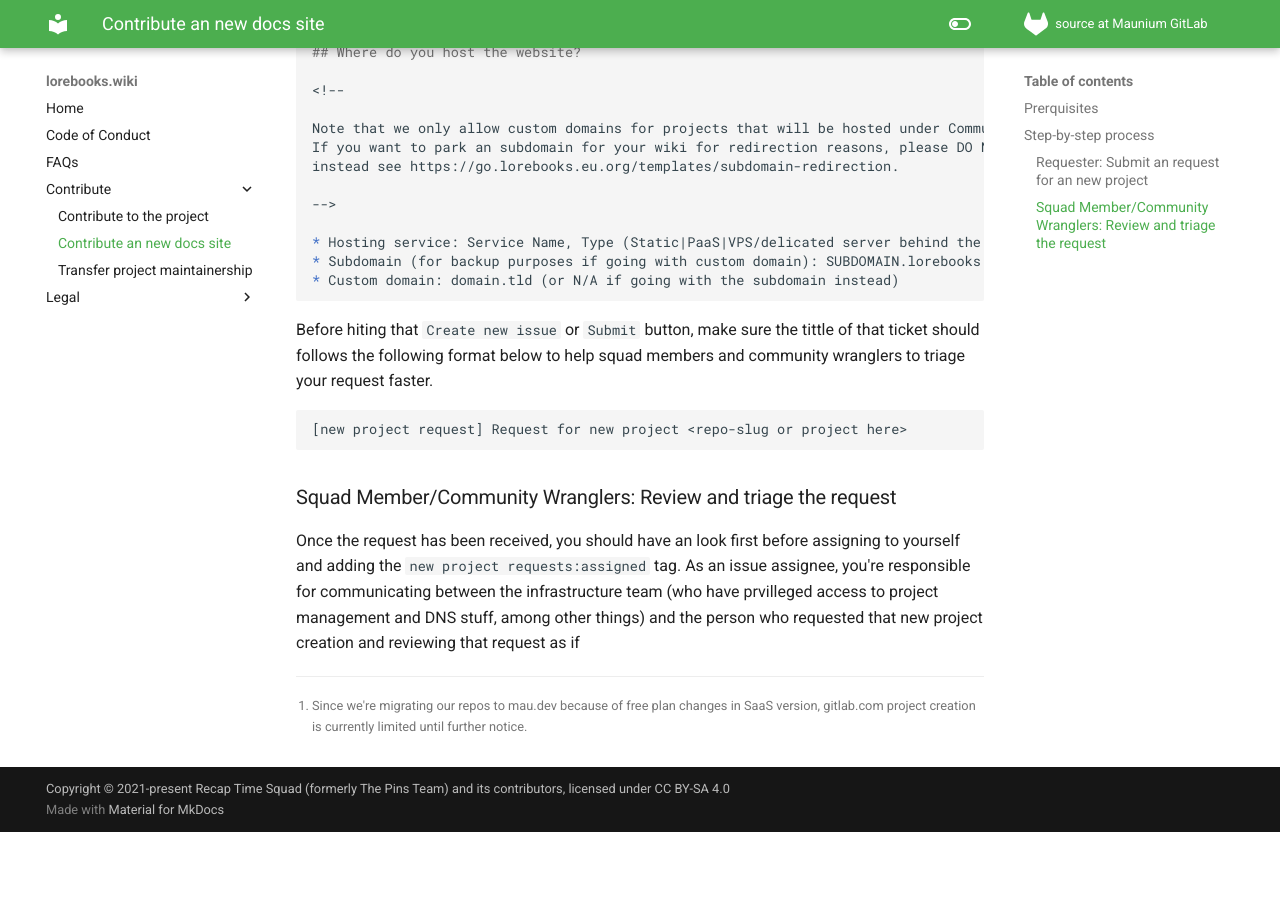
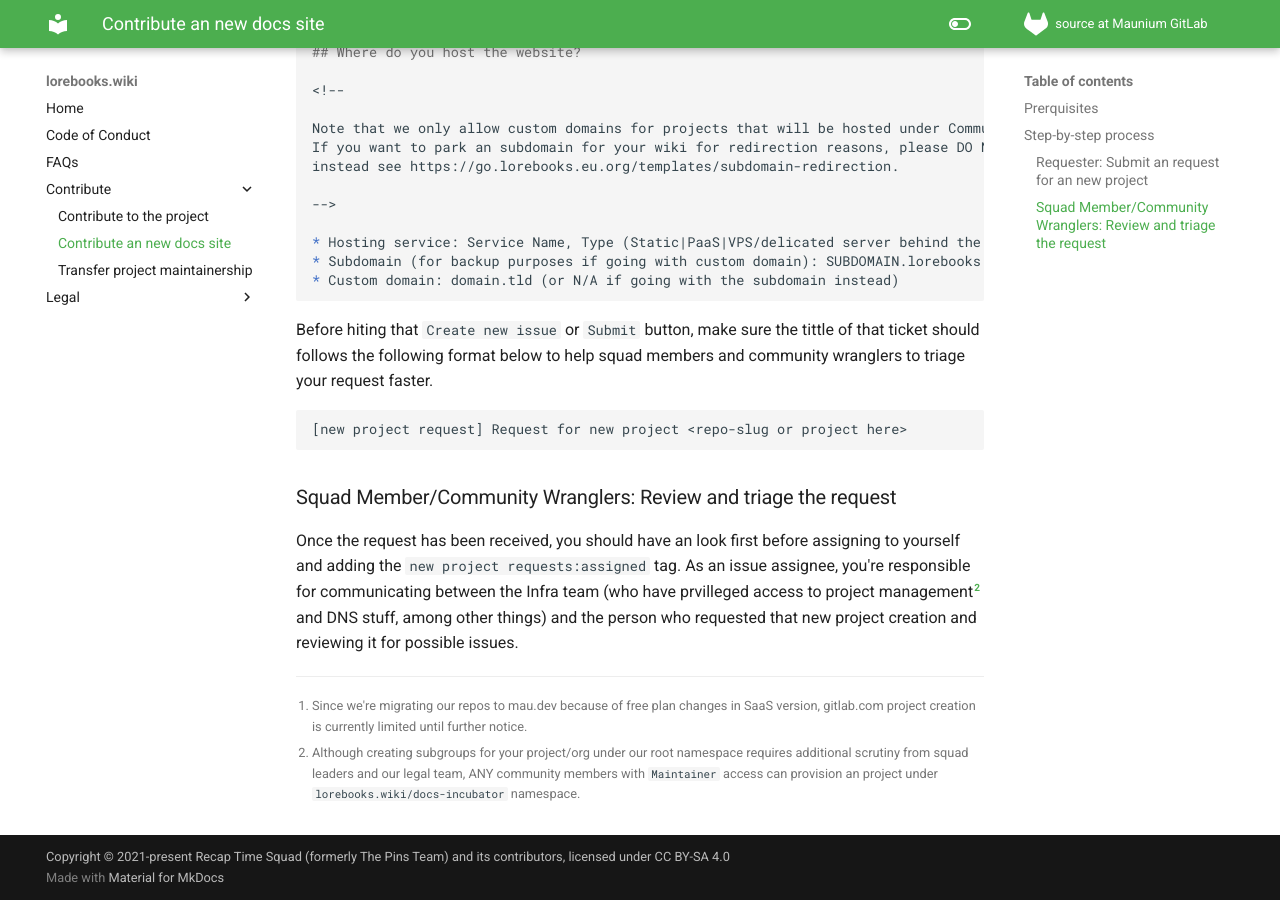
Before and after one commit to lorebooks-wiki/homepage, an MkDocs documentation site: the page built from docs/contribute/add-project.md, in a window 1280 px wide and 900 px high, scrolled down 1098 px. Built offline with MkDocs 1.6.1 and Material for MkDocs 9.7.7, drawn with Linux system fonts in a browser that asks for light colours; before the commit the page ends 1930 px from its top, so only the background shows below that; some of the changed text lies outside the part shown.

Commit message:
Update repo README and some wiki contents

````diff
--- a/docs/contribute/add-project.md
+++ b/docs/contribute/add-project.md
@@ -53,7 +56,7 @@ instead see https://go.lorebooks.eu.org/templates/subdomain-redirection.
 Before hiting that `Create new issue` or `Submit` button, make sure the tittle of that ticket should follows the
 following format below to help squad members and community wranglers to triage your request faster.
 
-```
+```plain
 [new project request] Request for new project <repo-slug or project here>
 ```
 
@@ -63,6 +66,12 @@ following format below to help squad members and community wranglers to triage y
 
 ### Squad Member/Community Wranglers: Review and triage the request
 
-Once the request has been received, you should have an look first before assigning to yourself and adding the `new project requests:assigned` tag.
-As an issue assignee, you're responsible for communicating between the infrastructure team (who have prvilleged access to project management and DNS stuff,
-among other things) and the person who requested that new project creation and reviewing that request as if
+Once the request has been received, you should have an look first before assigning to yourself and
+adding the `new project requests:assigned` tag.
+As an issue assignee, you're responsible for communicating between the Infra team (who have prvilleged access to
+project management[^2] and DNS stuff, among other things) and the person who requested that new project creation and reviewing
+it for possible issues.
+
+[^2]: Although creating subgroups for your project/org under our root namespace requires additional scrutiny from
+squad leaders and our legal team, ANY community members with `Maintainer` access can provision an project under
+`lorebooks.wiki/docs-incubator` namespace.
````
Also changed, not shown: other parts of docs/contribute/add-project.md (+6 -3 lines), README.md (+3 -3 lines), docs/directory.md (added, +18 -0 lines), docs/index.md (+4 -3 lines).
